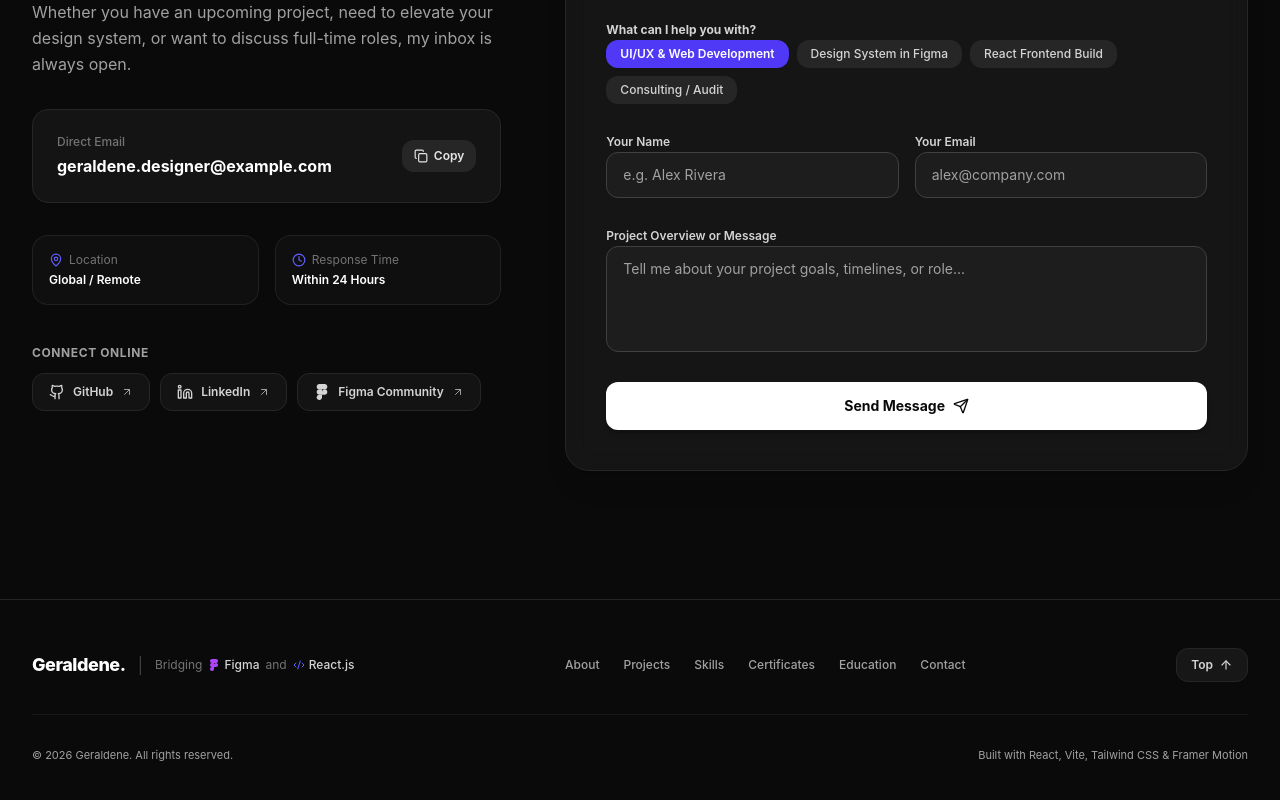
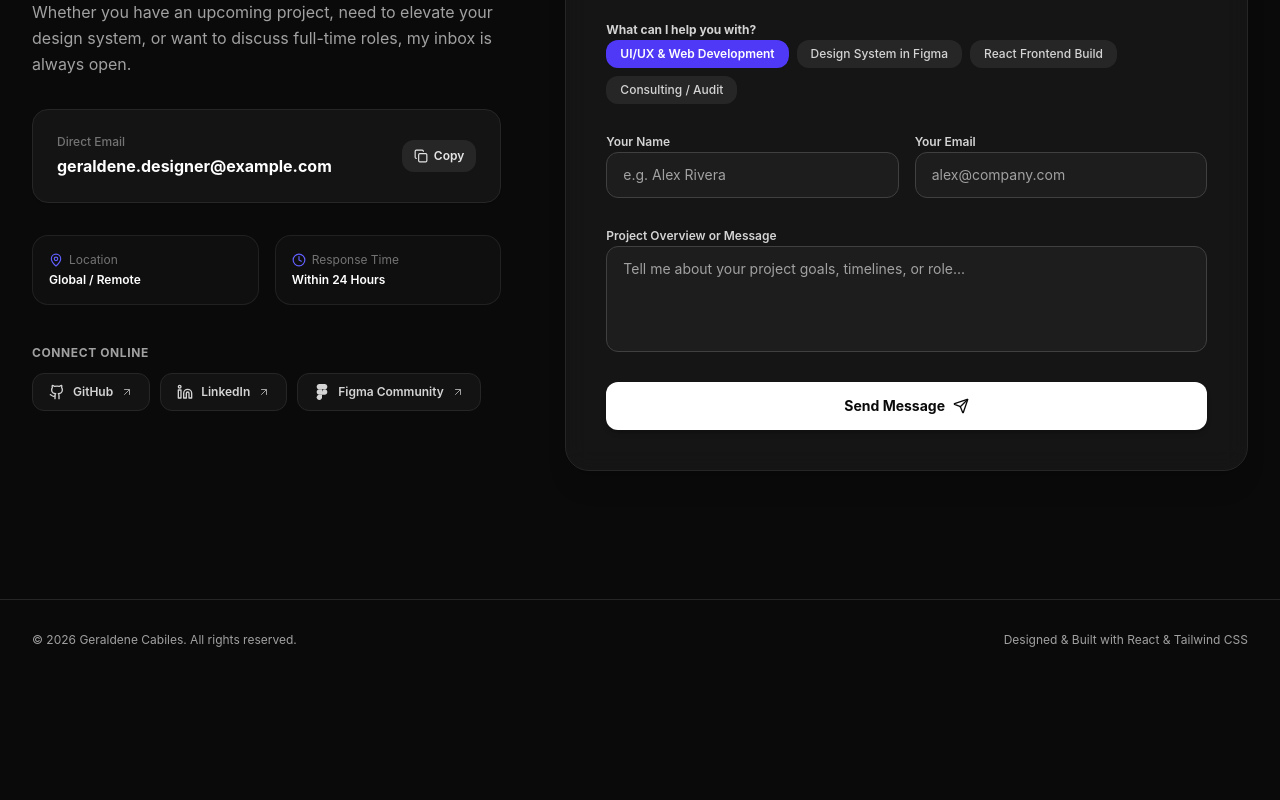
Before and after one commit to Doremon2204-picachu/geraldene_portfolio, a React (Vite) app: page / in a window 1280 px wide. Shown: the part 6122-6922 px from the top of the page. After the commit the page ends 6802 px from the top, so only its background shows below. Built offline with nearby package versions, Linux system fonts and the light colour scheme.

Commit message:
Remove redundant footer navigation bar and branding row, leaving a minimal copyright line

```diff
--- a/src/components/Footer.jsx
+++ b/src/components/Footer.jsx
@@ -1,64 +1,14 @@
 import React from 'react';
-import { ArrowUp, Code2 } from 'lucide-react';
-import { FigmaIcon } from './Icons';
 
 export default function Footer() {
-  const scrollToTop = () => {
-    window.scrollTo({ top: 0, behavior: 'smooth' });
-  };
-
   return (
-    <footer className="border-t border-neutral-200 dark:border-neutral-800 bg-white dark:bg-neutral-950 py-12 transition-colors">
-      <div className="max-w-7xl mx-auto px-4 sm:px-6 lg:px-8">
-        <div className="flex flex-col md:flex-row items-center justify-between gap-6">
-
-          {/* Logo & Signature */}
-          <div className="flex flex-col sm:flex-row items-center gap-3 text-center sm:text-left">
-            <span className="font-extrabold text-lg text-neutral-900 dark:text-white tracking-tight">
-              Geraldene.
-            </span>
-            <span className="hidden sm:inline-block text-neutral-300 dark:text-neutral-700">|</span>
-            <p className="text-xs text-neutral-500 flex items-center gap-1.5">
-              <span>Bridging</span>
-              <span className="font-medium text-neutral-700 dark:text-neutral-300 flex items-center gap-1">
-                <FigmaIcon className="w-3 h-3 text-purple-500" /> Figma
-              </span>
-              <span>and</span>
-              <span className="font-medium text-neutral-700 dark:text-neutral-300 flex items-center gap-1">
-                <Code2 className="w-3 h-3 text-indigo-500" /> React.js
-              </span>
-            </p>
-          </div>
-
-          {/* Quick Nav Links */}
-          <div className="flex flex-wrap justify-center gap-6 text-xs font-medium text-neutral-500 dark:text-neutral-400">
-            <a href="#about" className="hover:text-neutral-900 dark:hover:text-white transition-colors">About</a>
-            <a href="#projects" className="hover:text-neutral-900 dark:hover:text-white transition-colors">Projects</a>
-            <a href="#skills" className="hover:text-neutral-900 dark:hover:text-white transition-colors">Skills</a>
-            <a href="#certificates" className="hover:text-neutral-900 dark:hover:text-white transition-colors">Certificates</a>
-            <a href="#education" className="hover:text-neutral-900 dark:hover:text-white transition-colors">Education</a>
-            <a href="#contact" className="hover:text-neutral-900 dark:hover:text-white transition-colors">Contact</a>
-          </div>
-
-          {/* Back to top button */}
-          <button
-            onClick={scrollToTop}
-            aria-label="Back to top"
-            className="flex items-center gap-1.5 px-3.5 py-2 rounded-xl border border-neutral-200 dark:border-neutral-800 bg-neutral-50 dark:bg-neutral-900 text-neutral-600 dark:text-neutral-300 hover:text-neutral-950 dark:hover:text-white hover:bg-neutral-100 dark:hover:bg-neutral-800 text-xs font-semibold transition-all cursor-pointer"
-          >
-            <span>Top</span>
-            <ArrowUp className="w-3.5 h-3.5" />
-          </button>
+    <footer className="border-t border-neutral-200 dark:border-neutral-800 bg-white dark:bg-neutral-950 py-8 transition-colors">
+      <div className="max-w-7xl mx-auto px-4 sm:px-6 lg:px-8 flex flex-col sm:flex-row items-center justify-between gap-4 text-xs text-neutral-500 dark:text-neutral-400">
+        <div>
+          © {new Date().getFullYear()} Geraldene Cabiles. All rights reserved.
         </div>
-
-        {/* Copyright */}
-        <div className="mt-8 pt-8 border-t border-neutral-100 dark:border-neutral-900 flex flex-col sm:flex-row items-center justify-between gap-4 text-[11px] text-neutral-400">
-          <div>
-            © {new Date().getFullYear()} Geraldene. All rights reserved.
-          </div>
-          <div>
-            Built with React, Vite, Tailwind CSS & Framer Motion
-          </div>
+        <div>
+          Designed & Built with React & Tailwind CSS
         </div>
       </div>
     </footer>
```
